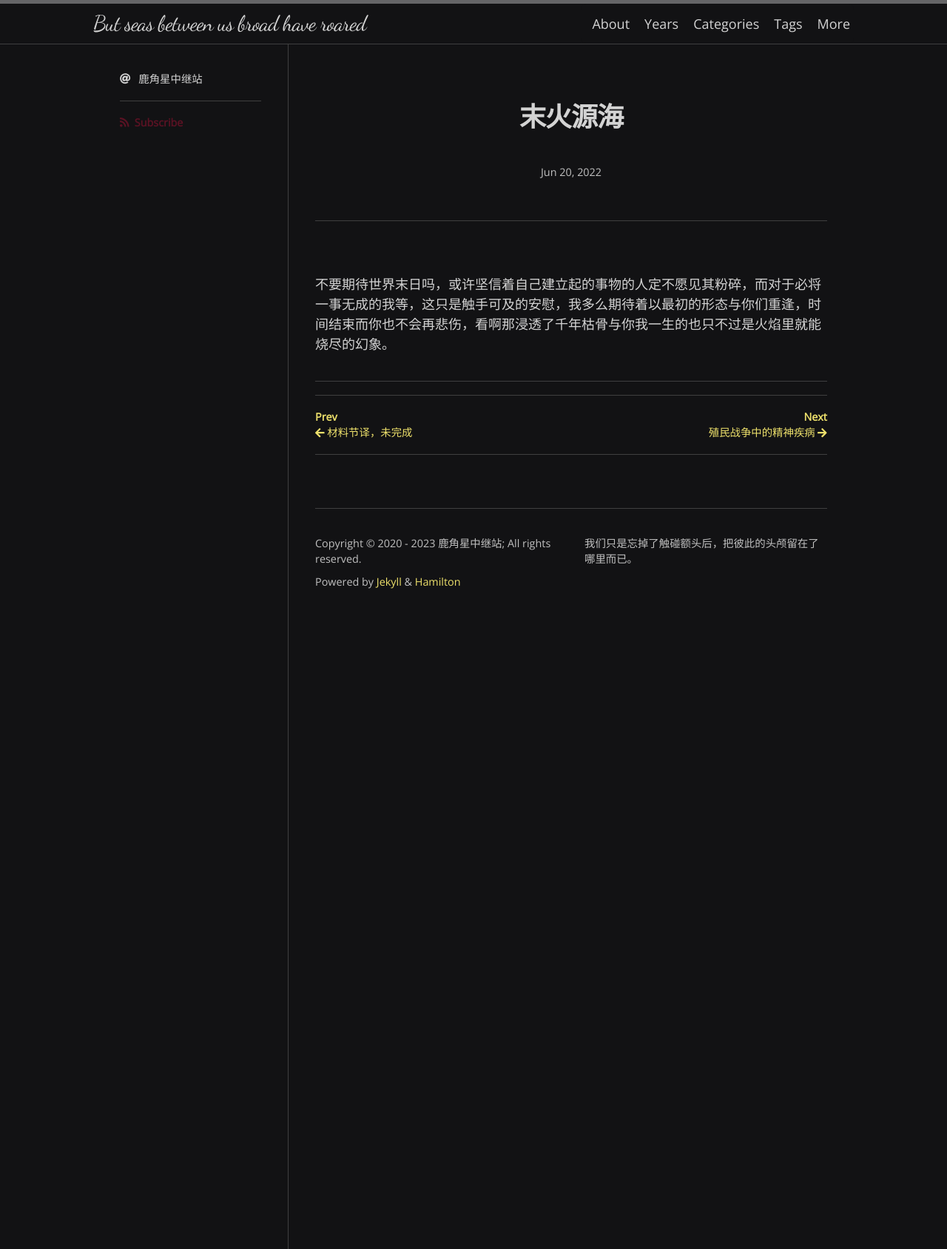
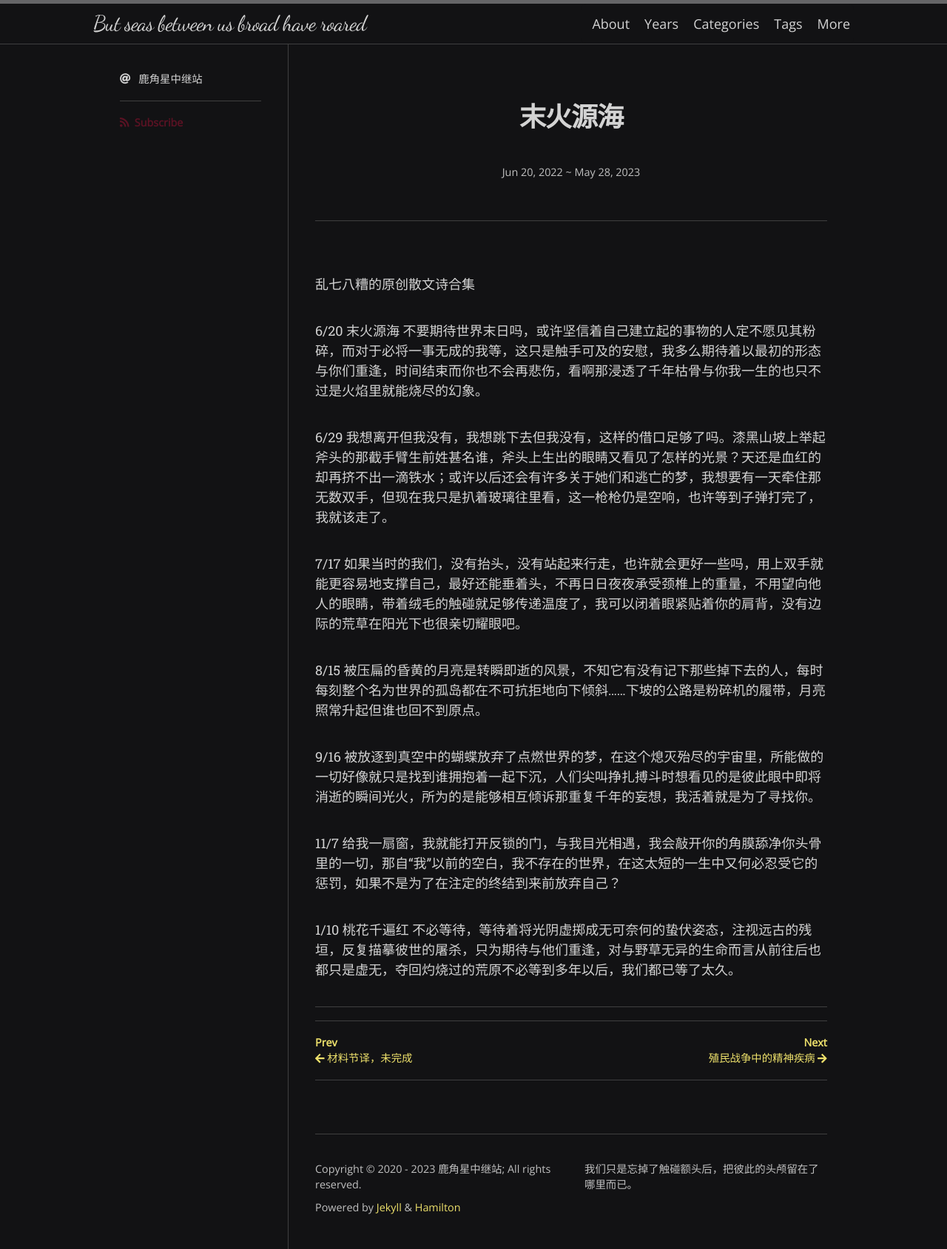
Before and after one commit to scatterdclouds/scatterdclouds.github.io, a Jekyll site: the page built from _posts/2022-06-20-apocalypsenostalgia.md, in a window 1280 px wide. Shown: the whole page at 74% size. Built offline with Jekyll 4.4.1, drawn with Linux system fonts in a browser that asks for light colours; nearby versions of some CDN libraries; some web fonts are replaced; comment, search, counter and statistics services are not loaded.

Commit message:
Update 2022-06-20-apocalypsenostalgia.md

```diff
--- a/_posts/2022-06-20-apocalypsenostalgia.md
+++ b/_posts/2022-06-20-apocalypsenostalgia.md
@@ -2,9 +2,30 @@
 layout: post
 title: "末火源海"
 date: 2022-06-20 15:20:00 +0800
+last_modified_at: 2023-05-27 21:35:00 -0700
 categories: []
 tags: []
 comments: true
 ---
+乱七八糟的原创散文诗合集
 
+6/20 末火源海
 不要期待世界末日吗，或许坚信着自己建立起的事物的人定不愿见其粉碎，而对于必将一事无成的我等，这只是触手可及的安慰，我多么期待着以最初的形态与你们重逢，时间结束而你也不会再悲伤，看啊那浸透了千年枯骨与你我一生的也只不过是火焰里就能烧尽的幻象。
+
+6/29
+我想离开但我没有，我想跳下去但我没有，这样的借口足够了吗。漆黑山坡上举起斧头的那截手臂生前姓甚名谁，斧头上生出的眼睛又看见了怎样的光景？天还是血红的却再挤不出一滴铁水；或许以后还会有许多关于她们和逃亡的梦，我想要有一天牵住那无数双手，但现在我只是扒着玻璃往里看，这一枪枪仍是空响，也许等到子弹打完了，我就该走了。
+
+7/17
+如果当时的我们，没有抬头，没有站起来行走，也许就会更好一些吗，用上双手就能更容易地支撑自己，最好还能垂着头，不再日日夜夜承受颈椎上的重量，不用望向他人的眼睛，带着绒毛的触碰就足够传递温度了，我可以闭着眼紧贴着你的肩背，没有边际的荒草在阳光下也很亲切耀眼吧。
+
+8/15
+被压扁的昏黄的月亮是转瞬即逝的风景，不知它有没有记下那些掉下去的人，每时每刻整个名为世界的孤岛都在不可抗拒地向下倾斜……下坡的公路是粉碎机的履带，月亮照常升起但谁也回不到原点。
+
+9/16
+被放逐到真空中的蝴蝶放弃了点燃世界的梦，在这个熄灭殆尽的宇宙里，所能做的一切好像就只是找到谁拥抱着一起下沉，人们尖叫挣扎搏斗时想看见的是彼此眼中即将消逝的瞬间光火，所为的是能够相互倾诉那重复千年的妄想，我活着就是为了寻找你。
+
+11/7
+给我一扇窗，我就能打开反锁的门，与我目光相遇，我会敲开你的角膜舔净你头骨里的一切，那自“我”以前的空白，我不存在的世界，在这太短的一生中又何必忍受它的惩罚，如果不是为了在注定的终结到来前放弃自己？
+
+1/10 桃花千遍红
+不必等待，等待着将光阴虚掷成无可奈何的蛰伏姿态，注视远古的残垣，反复描摹彼世的屠杀，只为期待与他们重逢，对与野草无异的生命而言从前往后也都只是虚无，夺回灼烧过的荒原不必等到多年以后，我们都已等了太久。
```
